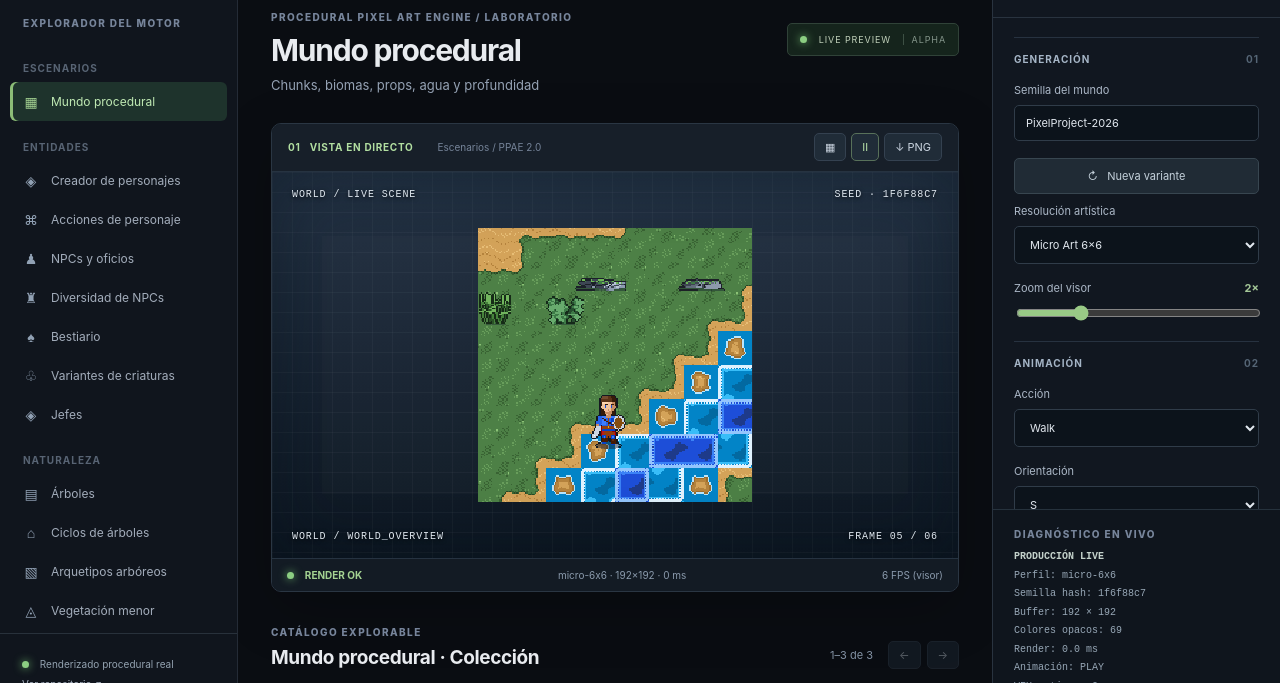
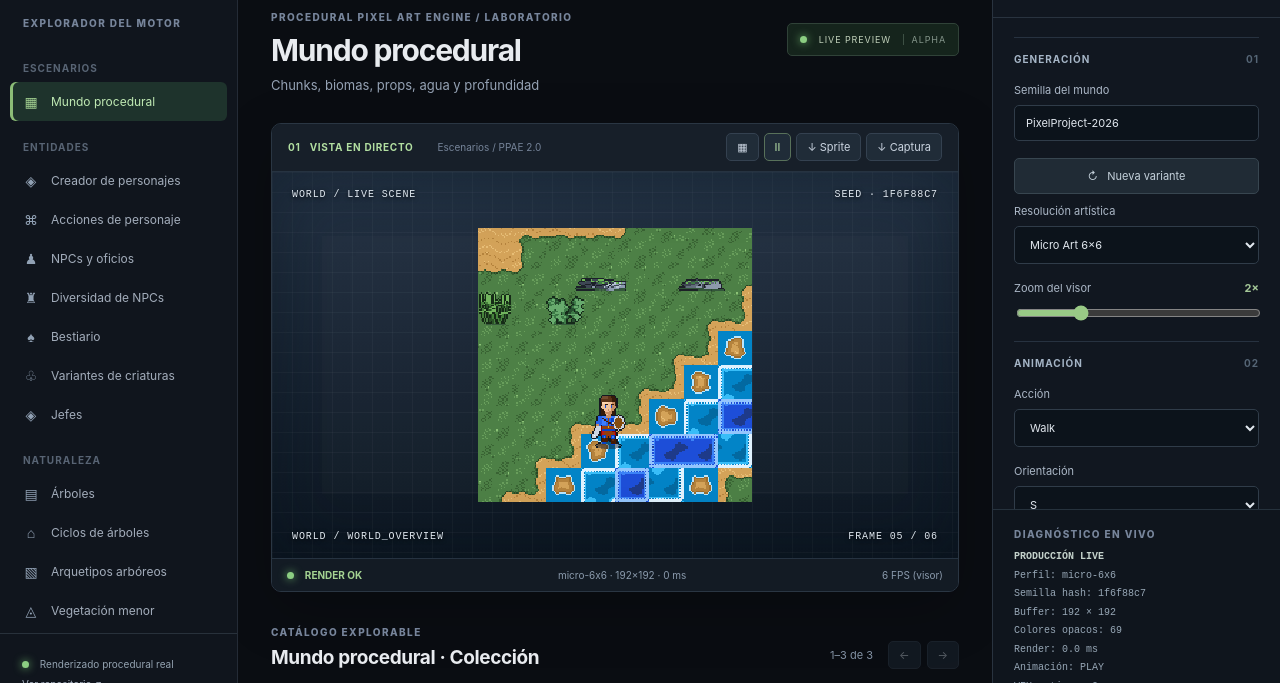
Before and after one commit to Mairon31/ppae-engine, a website built with Vite: page index.html in a window 1280 px wide. Shown: the part 86-769 px from the top of the page. Built offline with nearby package versions, Linux system fonts and the light colour scheme.

Commit message:
feat(playground): offer raw generated sprite PNG distinct from viewport screenshot

```diff
--- a/index.html
+++ b/index.html
@@ -44,7 +44,8 @@
             <div class="preview-buttons">
               <button type="button" id="toggle-grid" class="icon-button" title="Mostrar retícula" aria-pressed="false">▦</button>
               <button type="button" id="play-toggle" class="icon-button" title="Pausar o reproducir" aria-pressed="true">Ⅱ</button>
-              <button type="button" id="download-png" class="icon-button" title="Guardar PNG">↓ PNG</button>
+              <button type="button" id="download-sprite" class="icon-button" title="Exportar la salida nativa del generador, sin decoración">↓ Sprite</button>
+              <button type="button" id="download-png" class="icon-button" title="Guardar captura del visor">↓ Captura</button>
             </div>
           </div>
           <div class="viewport" id="viewport"><canvas id="world-stage" width="960" height="540" aria-label="Escena generada por PPAE"></canvas><div class="canvas-vignette" aria-hidden="true"></div><div class="viewport-top"><span id="stage-mode-label">WORLD / LIVE SCENE</span><span id="stage-coordinates">SEED · PPAE</span></div><div class="viewport-bottom"><span id="stage-action">IDLE</span><span id="stage-frames">FRAME 01 / 04</span></div></div>
```
